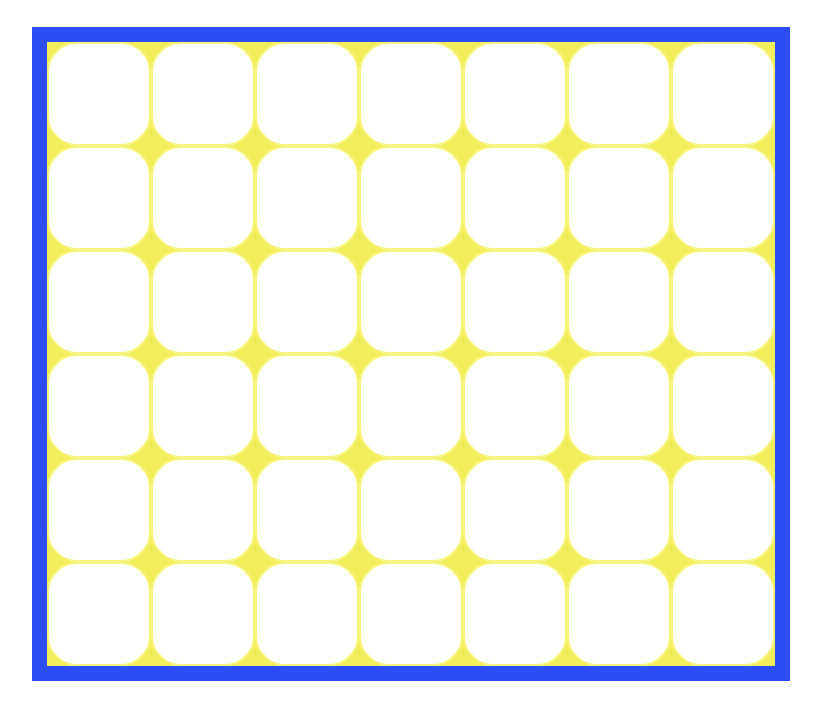
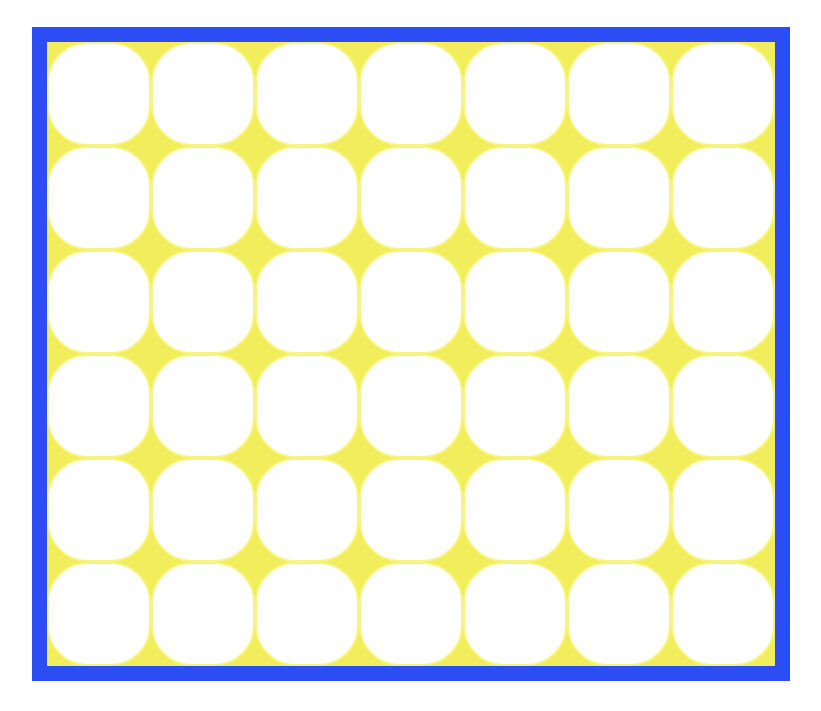
Before and after one commit to kbbushman/connect4, a plain HTML site: page index.html in a window 1280 px wide. Shown: the part 158-869 px from the top of the page, without its empty margins (229-1050 px from the left). Drawn offline with nearby package versions, Linux system fonts and the light colour scheme.

```diff
--- a/main.css
+++ b/main.css
@@ -24,7 +24,7 @@
 	padding: 0;
 	margin: 0;
 	border: 2px solid #f6f580;
-	border-radius: 30px;
+	border-radius: 40px;
 	float: left;
 }
 
```
